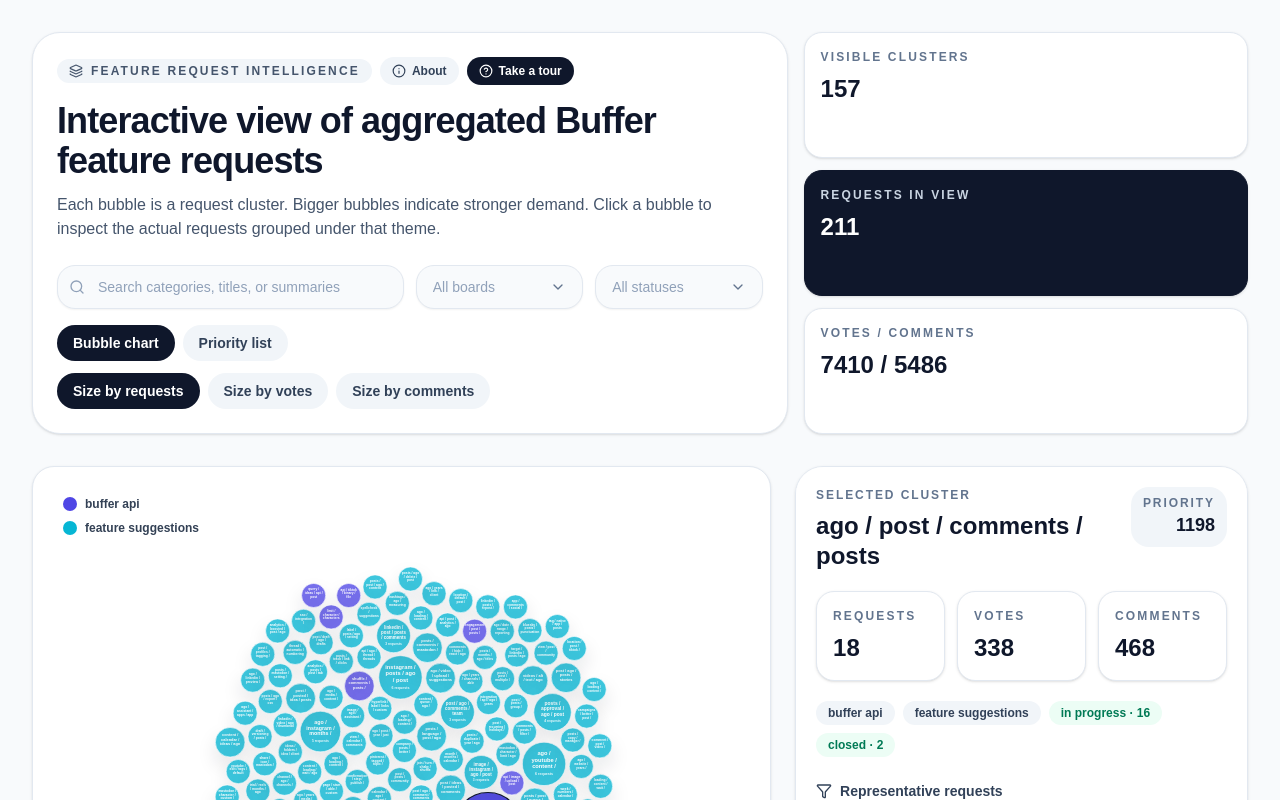
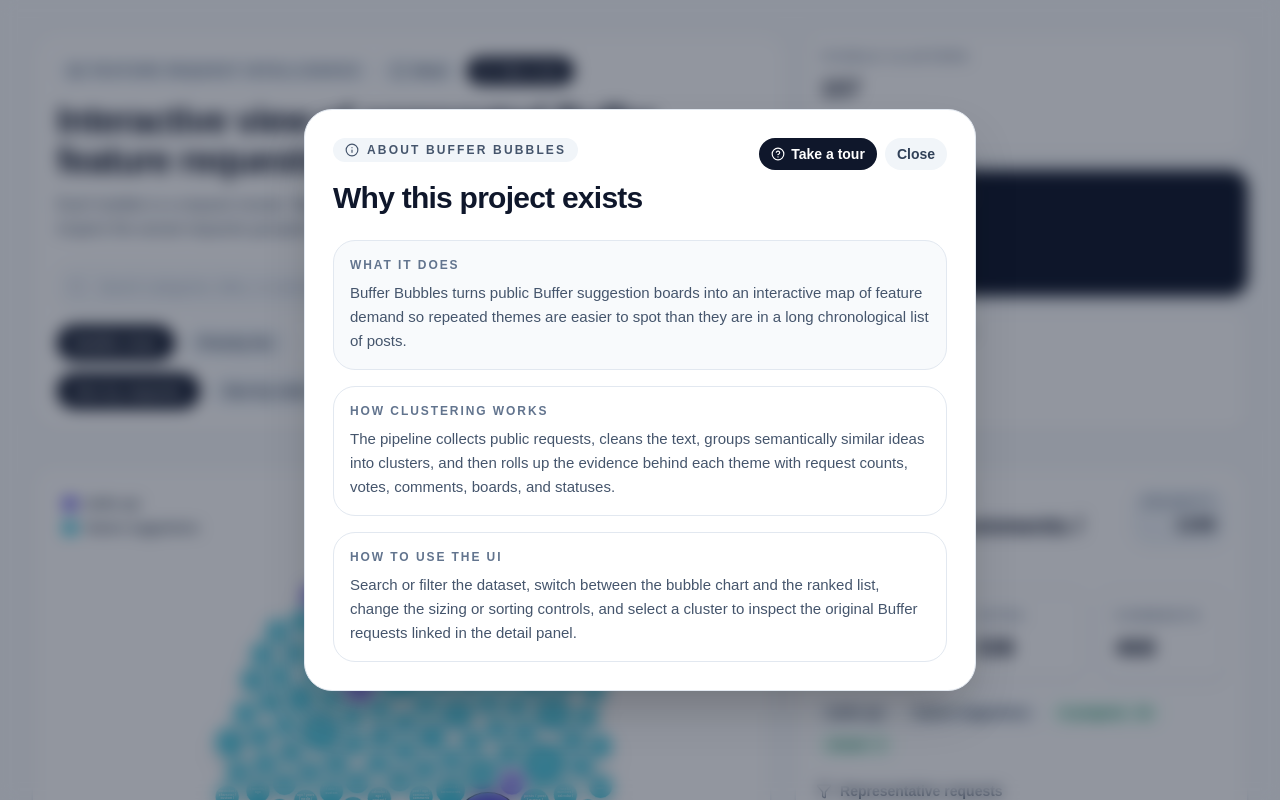
Before and after one commit to papidb/buffer-bubbles, a React (Vite) app in the folder frontend/: page / in a window 1280 px wide. Shown: the top 800 px of the page. Built offline with nearby package versions, Linux system fonts and the light colour scheme.

Commit message:
chore: add has seen about

```diff
--- a/frontend/src/App.tsx
+++ b/frontend/src/App.tsx
@@ -41,6 +41,7 @@
 type AboutModalProps = {
   show: boolean;
   onClose: () => void;
+  onTakeTour: () => void;
 };
 
 type DriverInstance = ReturnType<typeof driver>;
@@ -459,7 +460,7 @@
   );
 }
 
-function AboutModal({ show, onClose }: AboutModalProps) {
+function AboutModal({ show, onClose, onTakeTour }: AboutModalProps) {
   return (
     <AnimatePresence>
       {show ? (
@@ -492,6 +493,16 @@
                 </h2>
               </div>
 
+              <div className="flex items-center gap-2">
+                <button
+                  type="button"
+                  onClick={onTakeTour}
+                  className="inline-flex items-center gap-1.5 rounded-full bg-slate-900 px-3 py-1.5 text-sm font-semibold text-white transition hover:bg-slate-800"
+                >
+                  <HelpCircle className="h-3.5 w-3.5" />
+                  Take a tour
+                </button>
+
                 <button
                   type="button"
                   onClick={onClose}
@@ -499,6 +510,7 @@
                 >
                   Close
                 </button>
+              </div>
             </div>
 
             <div className="mt-6 space-y-4 text-sm leading-6 text-slate-600 sm:text-[15px]">
@@ -652,6 +664,7 @@
 }
 
 export default function BufferFeatureClustersUI() {
+  const ABOUT_MODAL_STORAGE_KEY = "buffer-bubbles-about-seen";
   const [clusters] = useState(clustersData);
   const [search, setSearch] = useState("");
   const [boardFilters, setBoardFilters] = useState<string[]>([]);
@@ -714,6 +727,16 @@
     };
     return [...filteredClusters].sort((a, b) => accessor(b) - accessor(a));
   }, [filteredClusters, sortKey]);
+
+  useEffect(() => {
+    if (typeof window === "undefined") return;
+
+    const hasSeenAbout = window.localStorage.getItem(ABOUT_MODAL_STORAGE_KEY);
+    if (!hasSeenAbout) {
+      setShowAbout(true);
+      window.localStorage.setItem(ABOUT_MODAL_STORAGE_KEY, "true");
+    }
+  }, []);
 
   useEffect(() => {
     return () => {
@@ -1158,7 +1181,7 @@
           </div>
         </div>
       </div>
-      <AboutModal show={showAbout} onClose={() => setShowAbout(false)} />
+      <AboutModal show={showAbout} onClose={() => setShowAbout(false)} onTakeTour={startTour} />
     </div>
   );
 }
```
Lines whose indentation alone changed are shown as unchanged.
